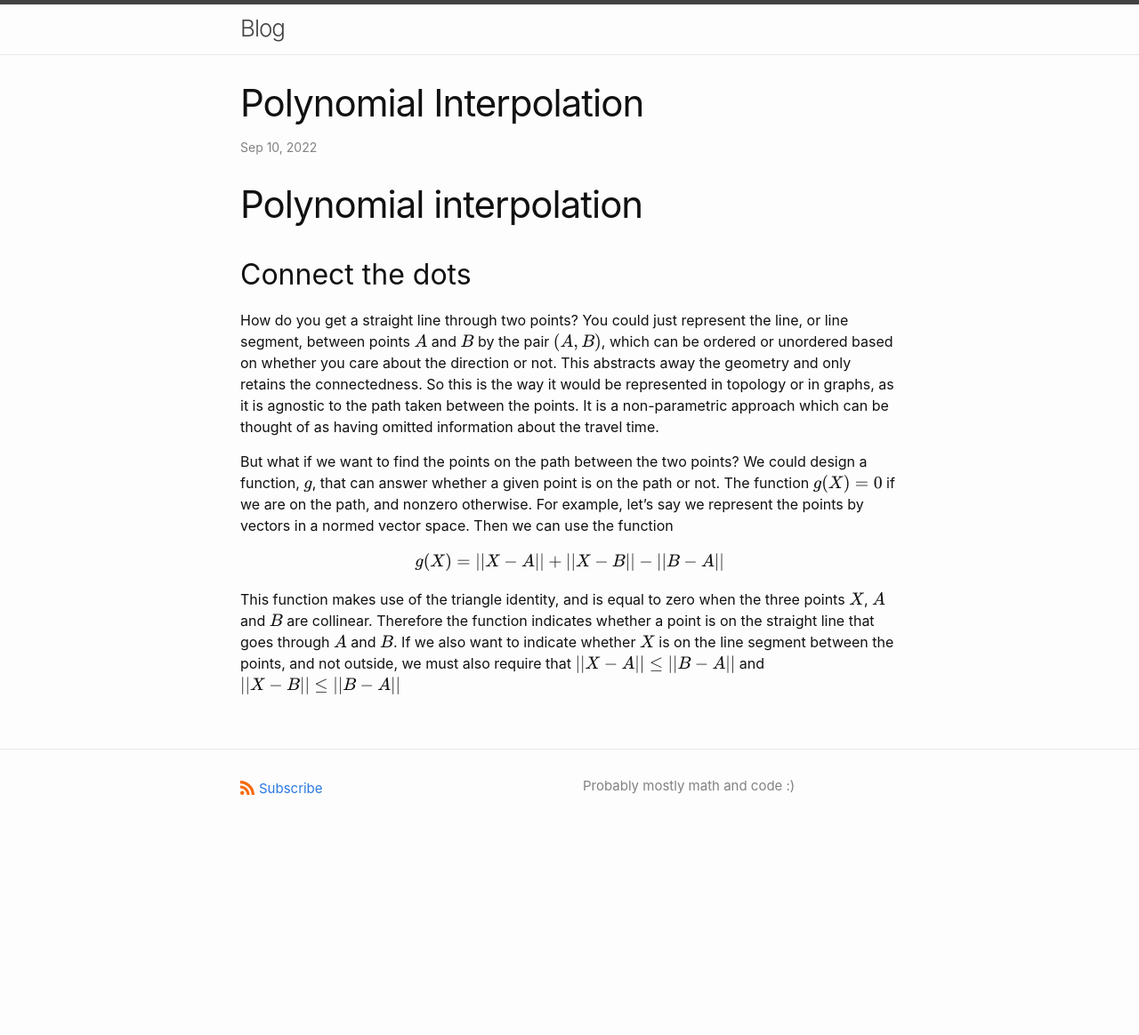
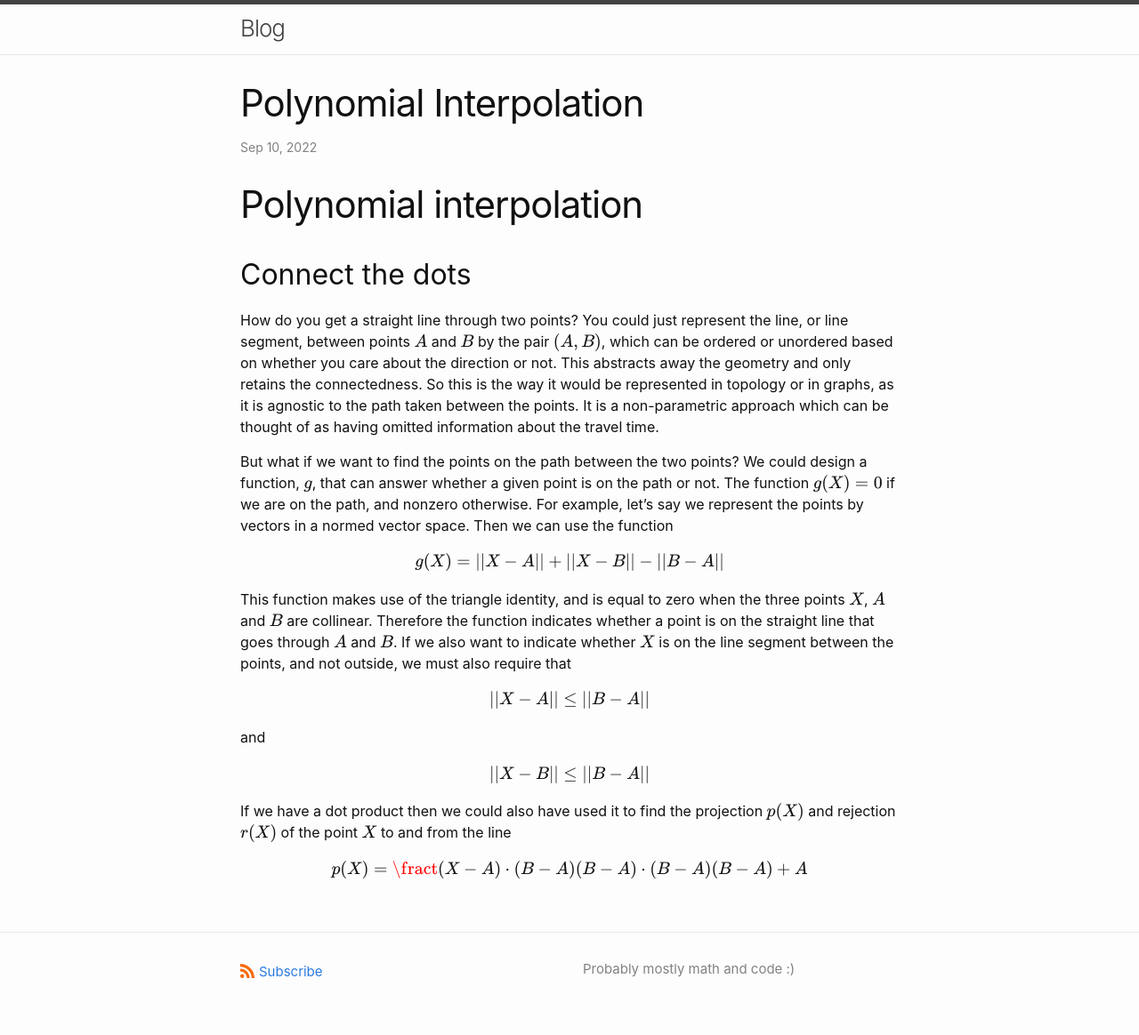
Before and after one commit to torgeiba/torgeiba.github.io, a Jekyll site: the page built from _posts/2022-09-10-polynomial-interpolation.md, in a window 1280 px wide. Shown: the whole page at 89% size. Built offline with Jekyll 4.4.1, drawn with Linux system fonts in a browser that asks for light colours; our own code applies the rules of GitHub Pages for plain Markdown files; formulas are drawn with MathJax 3; before the commit the page ends 958 px from its top, so only the background shows below that.

Commit message:
Update 2022-09-10-polynomial-interpolation.md

```diff
--- a/_posts/2022-09-10-polynomial-interpolation.md
+++ b/_posts/2022-09-10-polynomial-interpolation.md
@@ -16,4 +16,13 @@ $$g(X) = ||X - A|| + ||X - B|| - ||B - A||$$
 This function makes use of the triangle identity, and is equal to zero when the three points $X$, $A$ and $B$ are collinear.
 Therefore the function indicates whether a point is on the straight line that goes through $A$ and $B$.
 If we also want to indicate whether $X$ is on the line segment between the points, and not outside, we must also require that
-$||X - A|| \le  ||B - A||$ and $||X - B|| \le  ||B - A||$
+
+$$||X - A|| \le  ||B - A||$$
+
+and
+
+$$||X - B|| \le  ||B - A||$$
+
+If we have a dot product then we could also have used it to find the projection $p(X)$ and rejection $r(X)$ of the point $X$ to and from the line
+
+$$p(X)  =  \fract{(X - A) \cdot (B - A)}{(B - A) \cdot (B - A)} (B - A) + A$$
```
